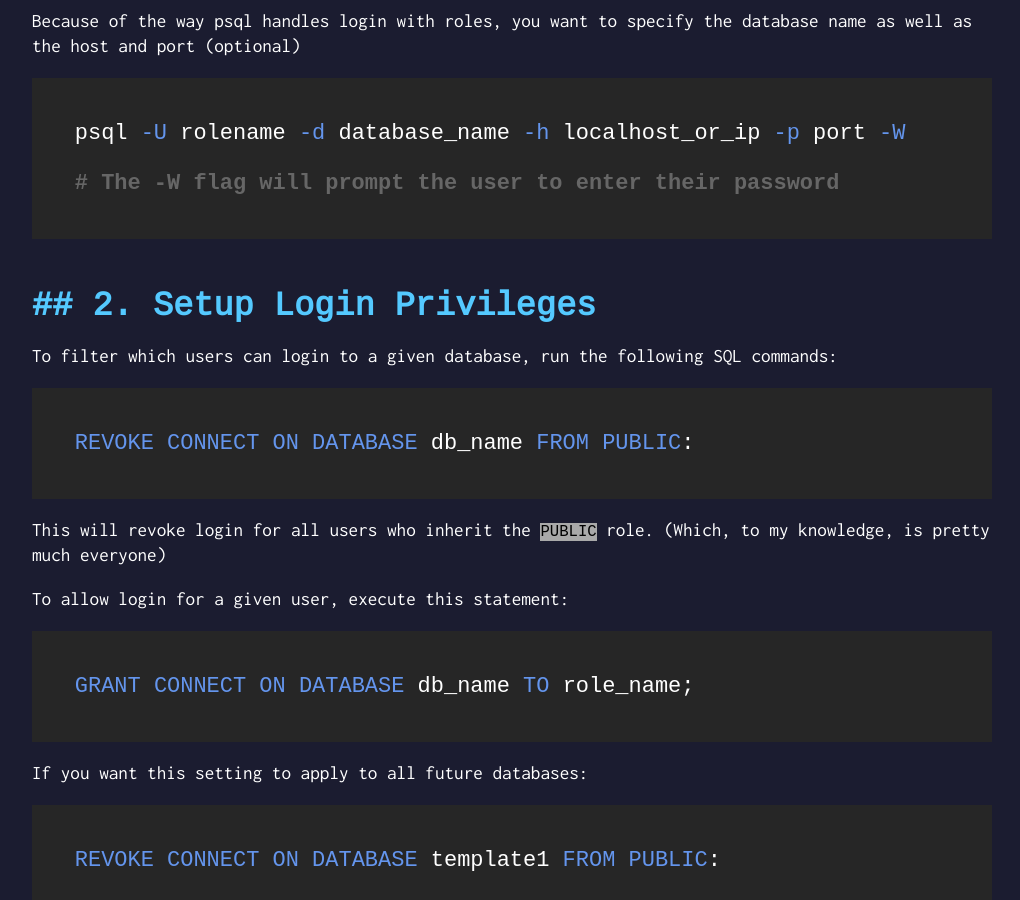
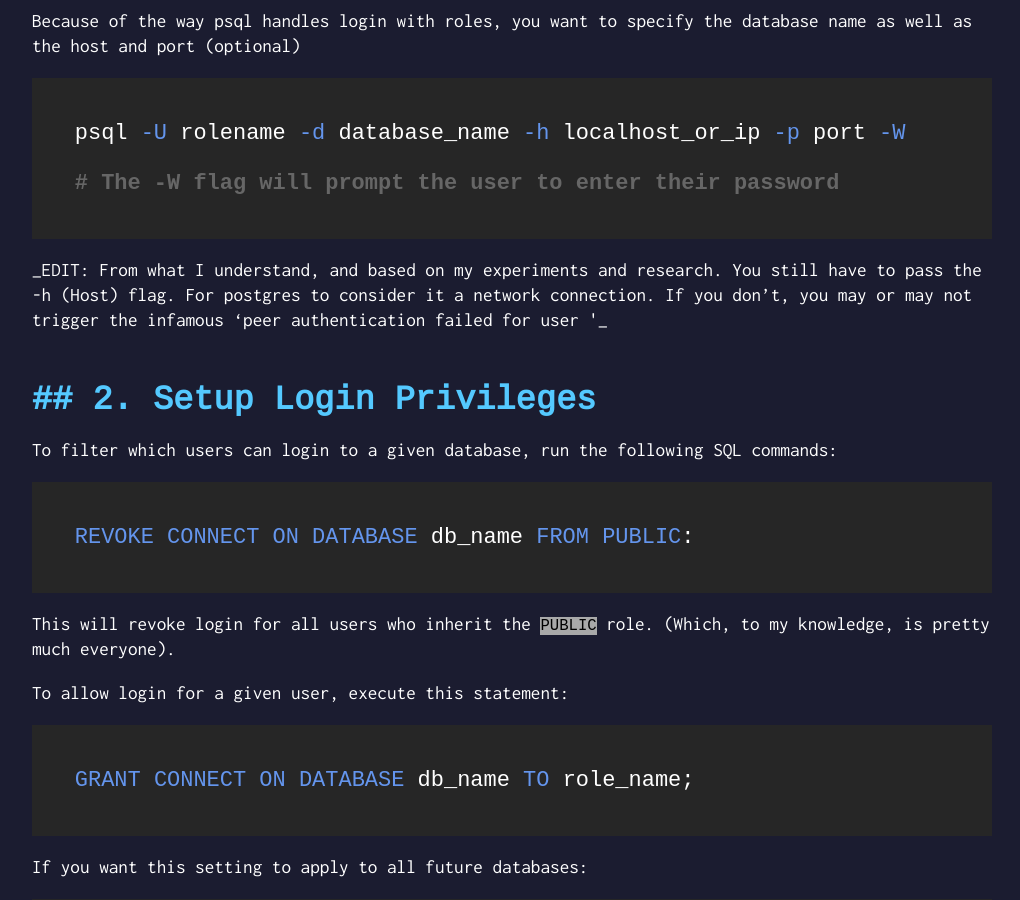
Before and after one commit to Zabanaa/zabanaa.github.io, a Jekyll site: the page built from _posts/2017-09-13-postgresql-password-and-privileges.md, in a window 1280 px wide and 900 px high, scrolled down 840 px. Shown: the whole window, without its empty margins (16-1036 px from the left). Built offline with Jekyll 4.4.1, drawn with Linux system fonts in a browser that asks for light colours.

Commit message:
add edit to postgres password and privileges article

````diff
--- a/_posts/2017-09-13-postgresql-password-and-privileges.md
+++ b/_posts/2017-09-13-postgresql-password-and-privileges.md
@@ -30,6 +30,11 @@
 # The -W flag will prompt the user to enter their password
 ```
 
+_EDIT: From what I understand, and based on my experiments and research. You
+still have to pass the -h (Host) flag. For postgres to consider it a network
+connection. If you don't, you may or may not trigger the infamous 'peer
+authentication failed for user <username>'_
+
 ## 2. Setup Login Privileges
 
 To filter which users can login to a given database, run the following SQL
@@ -39,7 +44,7 @@
 REVOKE CONNECT ON DATABASE db_name FROM PUBLIC:
 ```
 This will revoke login for all users who inherit the `PUBLIC` role. (Which, to
-my knowledge, is pretty much everyone)
+my knowledge, is pretty much everyone).
 
 To allow login for a given user, execute this statement:
 
````
